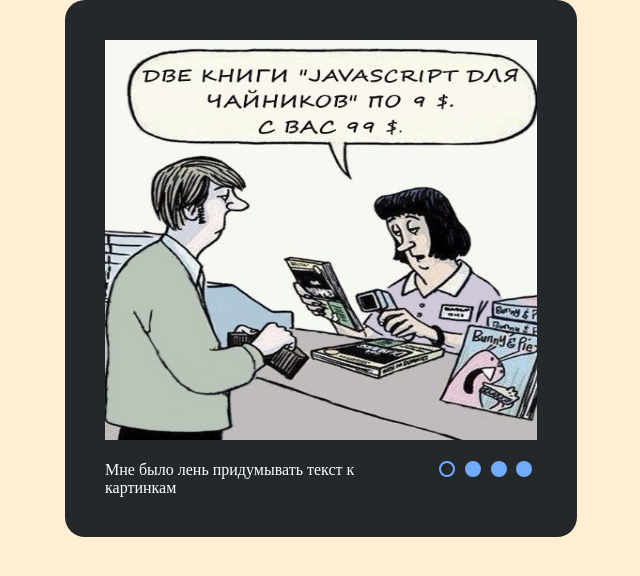
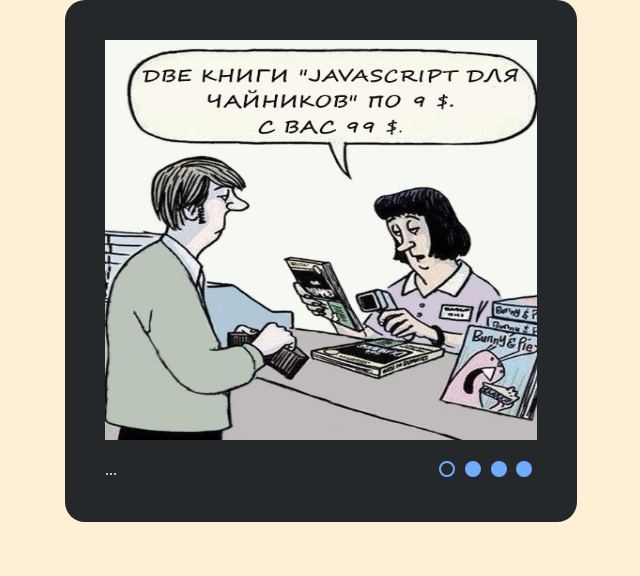
Before and after one commit to Mulwor/CSS-Mem-Slider, a plain HTML site: page index.html in a window 1280 px wide. Shown: the whole page, without its empty margins (319-959 px from the left). Drawn offline with Linux system fonts and the light colour scheme.

Commit message:
Update index.html

```diff
--- a/index.html
+++ b/index.html
@@ -23,10 +23,10 @@
 
             <div class="bottom">
                 <div class="text">
-                    <p id="first-image">Мне было лень придумывать текст к картинкам</p>
-                    <p id="second-image">Мне было лень придумывать текст к картинкам</p>
-                    <p id="third-image">Мне было лень придумывать текст к картинкам</p>
-                    <p id="fourth-image">Мне было лень придумывать текст к картинкам</p>
+                    <p id="first-image">...</p>
+                    <p id="second-image">...</p>
+                    <p id="third-image">...</p>
+                    <p id="fourth-image">...</p>
                 </div>
 
                 <div class="controls">
```
